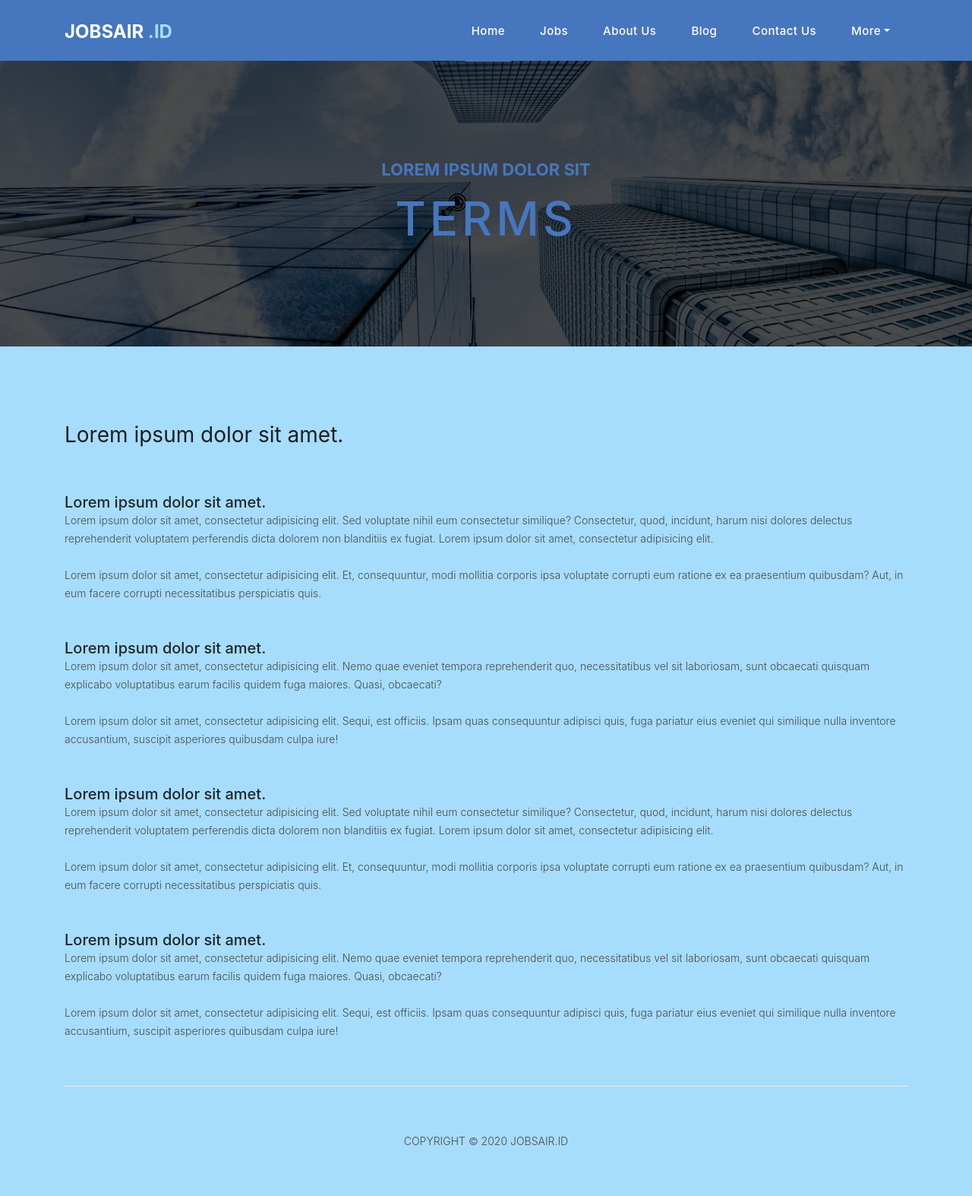
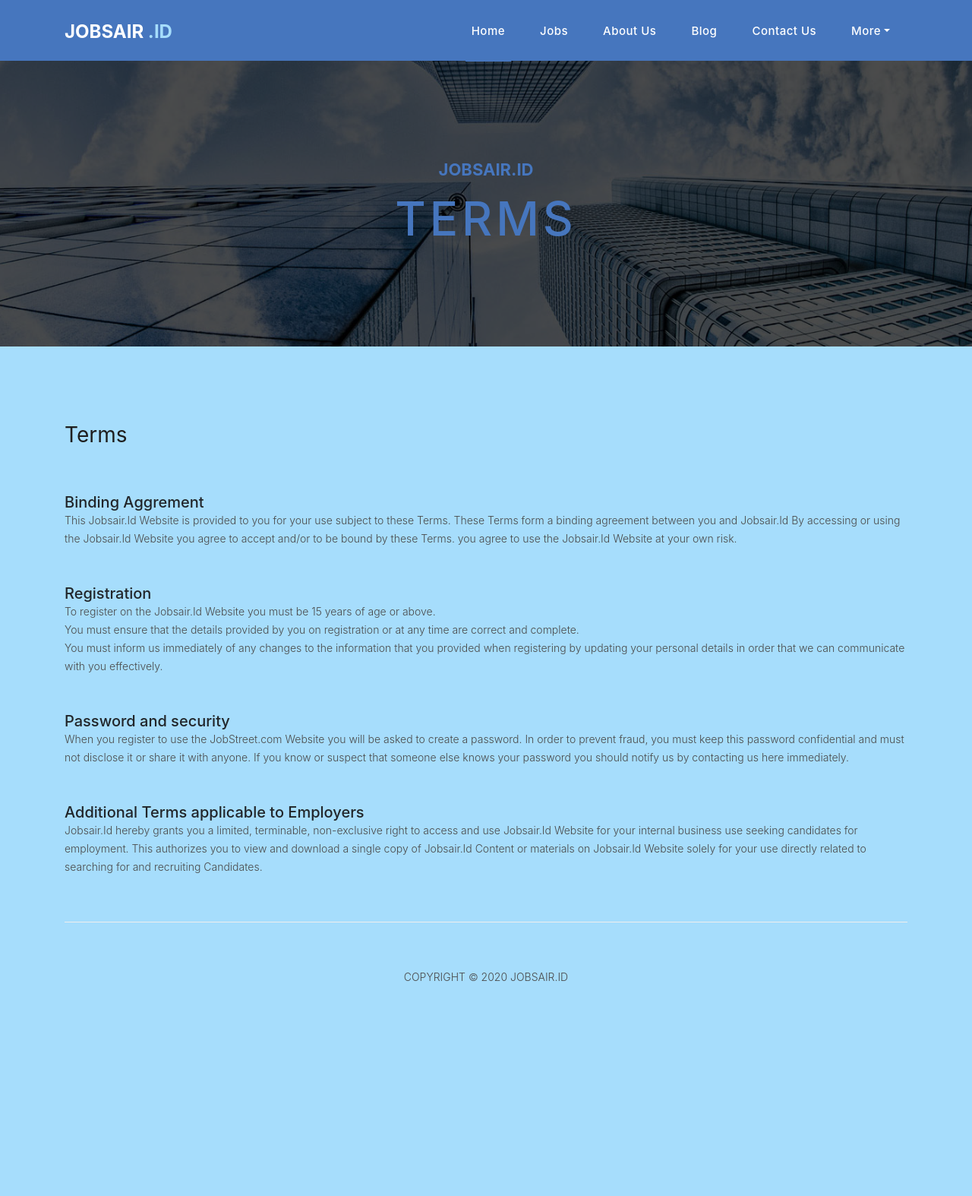
Before and after one commit to sayyidinside/Jobsair, a Django app: page /terms/ in a window 1280 px wide. Shown: the whole page at 76% size. After the commit the page ends 1291 px from the top, so only its background shows below. Run offline with Django 3.2, Linux system fonts and the light colour scheme; some libraries are stand-ins or nearby versions.

Commit message:
push terms

```diff
--- a/Jobsair_id/templates/Jobsair_id/terms.html
+++ b/Jobsair_id/templates/Jobsair_id/terms.html
@@ -10,7 +10,7 @@
         <div class="row">
           <div class="col-md-12">
             <div class="text-content">
-              <h4>Lorem ipsum dolor sit</h4>
+              <h4>Jobsair.Id</h4>
               <h2>Terms</h2>
             </div>
           </div>
@@ -23,33 +23,35 @@
         <div class="row">
           <div class="col-md-12">
             <div class="section-heading">
-              <h2>Lorem ipsum dolor sit amet.</h2>
+              <h2>Terms</h2>
             </div>
 
-            <h5>Lorem ipsum dolor sit amet.</h5>
+            <h5>Binding Aggrement </h5>
 
-            <p>Lorem ipsum dolor sit amet, consectetur adipisicing elit. Sed voluptate nihil eum consectetur similique? Consectetur, quod, incidunt, harum nisi dolores delectus reprehenderit voluptatem perferendis dicta dolorem non blanditiis ex fugiat. Lorem ipsum dolor sit amet, consectetur adipisicing elit.<br><br>Lorem ipsum dolor sit amet, consectetur adipisicing elit. Et, consequuntur, modi mollitia corporis ipsa voluptate corrupti eum ratione ex ea praesentium quibusdam? Aut, in eum facere corrupti necessitatibus perspiciatis quis.</p>
+            <p>This Jobsair.Id Website is provided to you for your use subject to these Terms. These Terms form a binding agreement between you and Jobsair.Id By accessing or using the Jobsair.Id Website you agree to accept and/or to be bound by these Terms. you agree to use the Jobsair.Id Website at your own risk.</p>
 
             <br>
             <br>
 
-            <h5>Lorem ipsum dolor sit amet.</h5>
+            <h5>Registration</h5>
 
-            <p>Lorem ipsum dolor sit amet, consectetur adipisicing elit. Nemo quae eveniet tempora reprehenderit quo, necessitatibus vel sit laboriosam, sunt obcaecati quisquam explicabo voluptatibus earum facilis quidem fuga maiores. Quasi, obcaecati? <br><br> Lorem ipsum dolor sit amet, consectetur adipisicing elit. Sequi, est officiis. Ipsam quas consequuntur adipisci quis, fuga pariatur eius eveniet qui similique nulla inventore accusantium, suscipit asperiores quibusdam culpa iure!</p>
+            <p>To register on the Jobsair.Id Website you must be 15 years of age or above.
+              <br>You must ensure that the details provided by you on registration or at any time are correct and complete.
+              <br>You must inform us immediately of any changes to the information that you provided when registering by updating your personal details in order that we can communicate with you effectively.</p>
 
             <br>
             <br>
 
-            <h5>Lorem ipsum dolor sit amet.</h5>
+            <h5>Password and security</h5>
 
-            <p>Lorem ipsum dolor sit amet, consectetur adipisicing elit. Sed voluptate nihil eum consectetur similique? Consectetur, quod, incidunt, harum nisi dolores delectus reprehenderit voluptatem perferendis dicta dolorem non blanditiis ex fugiat. Lorem ipsum dolor sit amet, consectetur adipisicing elit.<br><br>Lorem ipsum dolor sit amet, consectetur adipisicing elit. Et, consequuntur, modi mollitia corporis ipsa voluptate corrupti eum ratione ex ea praesentium quibusdam? Aut, in eum facere corrupti necessitatibus perspiciatis quis.</p>
+            <p>When you register to use the JobStreet.com Website you will be asked to create a password. In order to prevent fraud, you must keep this password confidential and must not disclose it or share it with anyone. If you know or suspect that someone else knows your password you should notify us by contacting us here immediately.</p>
 
             <br>
             <br>
 
-            <h5>Lorem ipsum dolor sit amet.</h5>
+            <h5>Additional Terms applicable to Employers</h5>
 
-            <p>Lorem ipsum dolor sit amet, consectetur adipisicing elit. Nemo quae eveniet tempora reprehenderit quo, necessitatibus vel sit laboriosam, sunt obcaecati quisquam explicabo voluptatibus earum facilis quidem fuga maiores. Quasi, obcaecati? <br><br> Lorem ipsum dolor sit amet, consectetur adipisicing elit. Sequi, est officiis. Ipsam quas consequuntur adipisci quis, fuga pariatur eius eveniet qui similique nulla inventore accusantium, suscipit asperiores quibusdam culpa iure!</p>
+            <p>Jobsair.Id hereby grants you a limited, terminable, non-exclusive right to access and use Jobsair.Id Website for your internal business use seeking candidates for employment. This authorizes you to view and download a single copy of Jobsair.Id Content or materials on Jobsair.Id Website solely for your use directly related to searching for and recruiting Candidates.</p>
 
           </div>
         </div>
```
